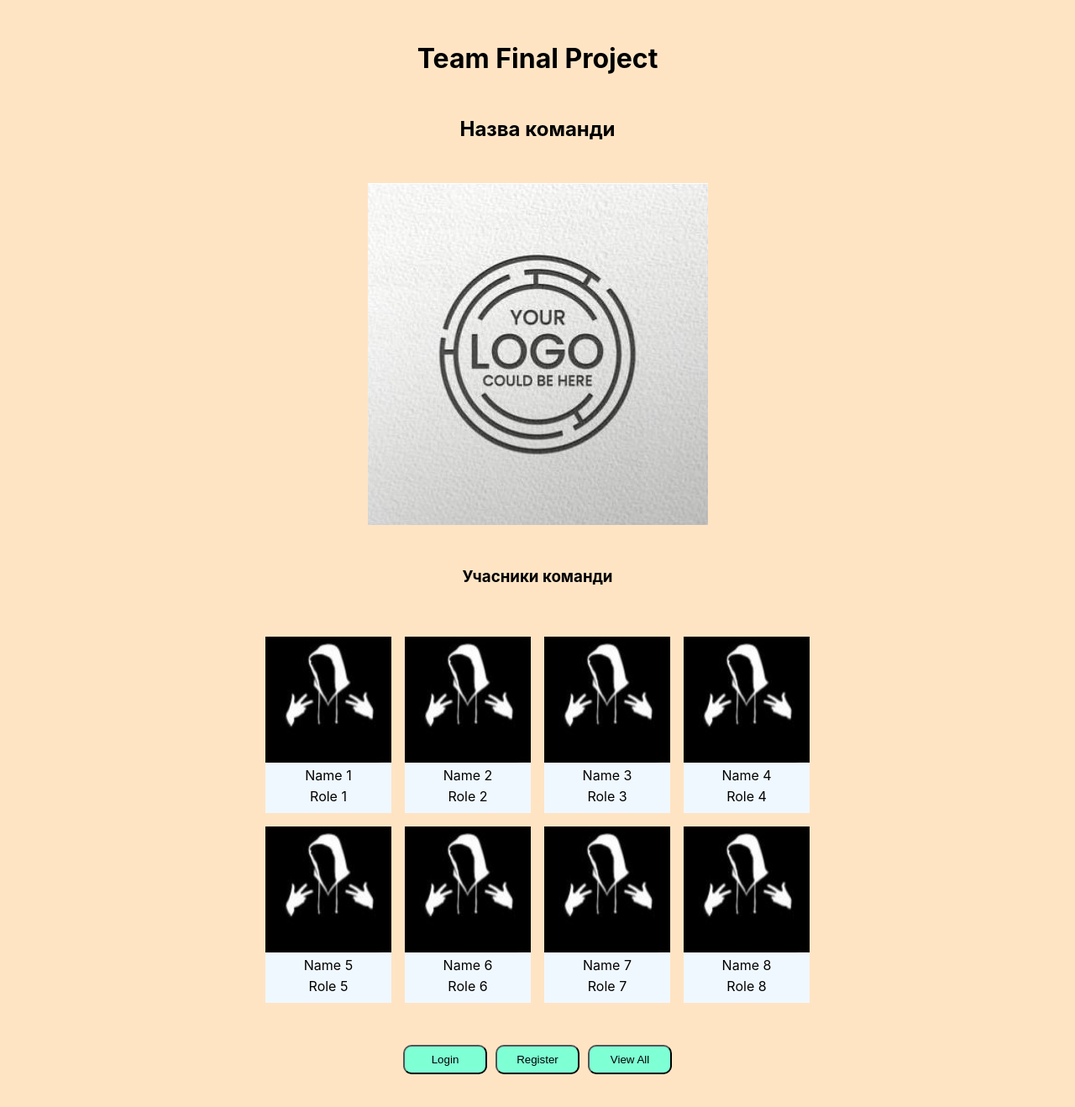
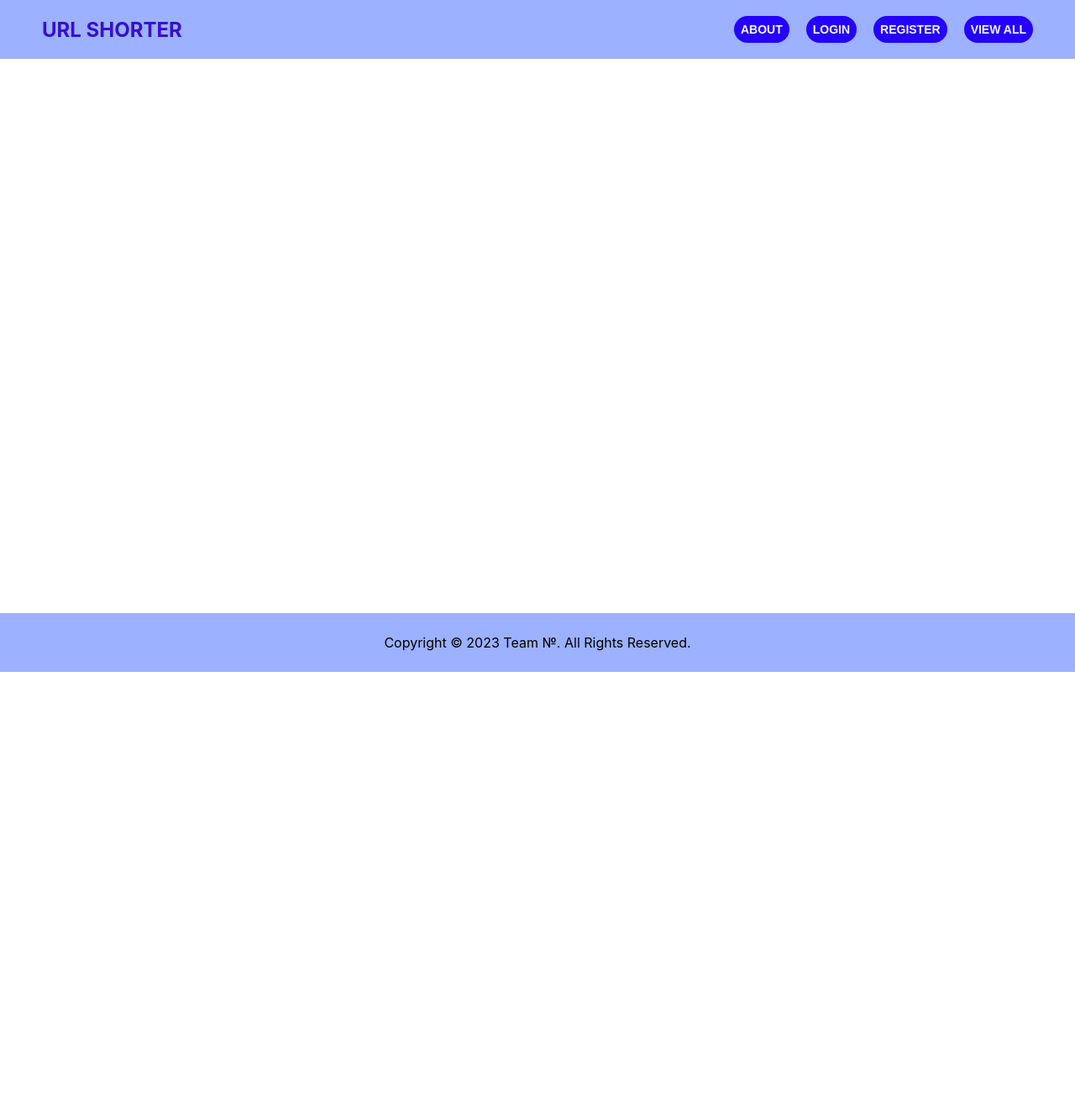
Before and after one commit to Ne4upara/JavaDev_13, a React (Create React App) app in the folder dd/: page / in a window 1280 px wide. Shown: the top 1318 px of the page at 84% size. After the commit the page ends 800 px from the top, so only its background shows below. Built offline with nearby package versions, Linux system fonts and the light colour scheme.

Commit message:
add styles

```diff
--- /dev/null
+++ b/dd/src/About.js
@@ -0,0 +1,45 @@
+import React from 'react';
+import './App.css'
+import './styles/divWithImage.css'
+
+const imagesData = [
+    { id: 1, src: './images/photo1.jpg', alt: 'Photo 1', name: 'Name 1', role: 'Role 1' },
+    { id: 2, src: './images/photo2.jpg', alt: 'Photo 2', name: 'Name 2', role: 'Role 2' },
+    { id: 3, src: './images/photo3.jpg', alt: 'Photo 3', name: 'Name 3', role: 'Role 3' },
+    { id: 4, src: './images/photo4.jpg', alt: 'Photo 4', name: 'Name 4', role: 'Role 4' },
+    { id: 5, src: './images/photo5.jpg', alt: 'Photo 5', name: 'Name 5', role: 'Role 5' },
+    { id: 6, src: './images/photo6.jpg', alt: 'Photo 6', name: 'Name 6', role: 'Role 6' },
+    { id: 7, src: './images/photo7.jpg', alt: 'Photo 7', name: 'Name 7', role: 'Role 7' },
+    { id: 8, src: './images/photo8.jpg', alt: 'Photo 8', name: 'Name 8', role: 'Role 8' },
+];
+
+const About = () => {
+    return (
+        <div className='App-container'>
+            <h1 className='App-title'>Team Final Project </h1>
+            <div className='About-info'>
+                <div className='App-command'>
+                    <h2 className='App-command-title'>Назва команди</h2>
+                    <div className="divWithImage">
+                        <img src="/images/logo.jpg" alt="Logo team" />
+                    </div>
+                </div>
+                <div className='App-team'>
+                    <h2>Учасники команди</h2>
+                    <div className='App-team-info'>
+                        {imagesData.map((image) => (
+                            <div key={image.id} className='team-member'>
+                                <img src={image.src} alt={image.alt}
+                                    style={{ width: '150px', height: '150px' }} />
+                                <span>{image.name}</span>
+                                <span>{image.role}</span>
+                            </div>
+                        ))}
+                    </div>
+                </div>
+            </div>
+        </div>
+    );
+};
+
+export default About;
--- a/dd/src/App.css
+++ b/dd/src/App.css
@@ -50,7 +50,7 @@ button {
   }
 }
 
-.App-header {
+/* .App-header {
   background-color: #282c34;
   min-height: 100vh;
   display: flex;
@@ -59,10 +59,15 @@ button {
   justify-content: center;
   font-size: calc(10px + 2vmin);
   color: white;
-}
+} */
 
 .App-link {
-  color: #61dafb;
+  color: #380fcf;
+  font-size: 24px;
+  font-weight: 700;
+      &:hover {
+      scale: 1.2;
+    }
 }
 
 @keyframes App-logo-spin {
@@ -74,25 +79,62 @@ button {
   }
 }
 
+.App-layout {
+  width: 100vw;
+  height: 100vh;
+}
+
+.App-header {
+  position: fixed;
+  width: 100vw;
+  height: 70px;
+  background-color: #9cb1ff;
+  display: flex;
+  justify-content: space-between;
+  align-items: center;
+  padding: 0 50px;
+}
+
+.App-footer {
+  width: 100vw;
+  height: 70px;
+  background-color: #9cb1ff;
+  text-align: center;
+  line-height: 70px;
+  position: fixed;
+  bottom: 0;
+  left: 0;
+}
+
 .App-container {
+  padding-top: 100px;
+  width: 100vw;
   display: flex;
   flex-direction: column;
-  text-align: center;
   align-items: center;
-  padding-top: 50px;
-  background-color: bisque;
+  justify-content: center;
+  overflow: hidden;
+}
+
+.About-info {
+  display: flex;
+  gap: 50px;
+  margin-top: 50px;
+  justify-content: space-between;
+  align-items: center;
+
 }
 
 .App-Title {
   text-align: center;
-  margin-bottom: 50px;
   font-size: 36px;
 }
 
 .App-command {
   display: flex;
   flex-direction: column;
-  margin-top: 50px;
+  align-items: center;
+  /* margin-top: 50px; */
 }
 
 .App-team {
@@ -100,7 +142,7 @@ button {
   flex-direction: column;
   align-items: center;
   gap: 10px;
-  margin-bottom: 50px;
+  /* margin-bottom: 50px; */
 }
 
 .App-team-info {
@@ -109,6 +151,7 @@ button {
   grid-template-rows: repeat(2, 1fr);
   gap: 16px;
   margin-top: 50px;
+    text-align: center;
 }
 
 .team-member {
@@ -121,17 +164,59 @@ button {
 
 .buttons {
   display: flex;
-  gap: 10px;
-  margin-bottom: 50px;
+  gap: 20px;
+
+}
+
+.button {
+  padding: 8px;
+  border-radius: 50px;
+  background-color: #2501ff;
+  color: aliceblue;
+  text-transform: uppercase;
+  font-size: 14px;
+  font-weight: 700;
+  text-decoration: none;
+  border: none;
+  &:hover {
+    scale: 1.2;
+  }
+}
+
+  .Auth-title {
+      color: #9cb1ff;
+      text-transform: uppercase;
+      margin-bottom: 20px;
   }
 
-  .buttons li button {
-    width: 100px;
-    padding: 8px;
-    border-radius: 10px;
-    background-color:aquamarine;
-    text-decoration: none;
+  .Form {
+    display: flex;
+    flex-direction: column;
   }
+
+  .Form-label {
+    display: flex;
+    flex-direction: column;
+  }
+
+  .Form-label p {
+  color: #380fcf;
+  font-size: 16px;
+  font-weight: bold;
+  margin-bottom: 5px;
+  }
+  .Form-label input {
+    font-size: 16px;
+  background-color: #ecf2ff;
+  border: none;
+  outline: none;
+  }
+
+.Auth-text {
+  margin-top: 20px;
+
+}
+
 
   a {
     text-decoration: none;
--- a/dd/src/App.js
+++ b/dd/src/App.js
@@ -6,15 +6,18 @@ import RegistrationPage from './RegistrationPage';
 import ViewAllPage from './ViewAllPage';
 import './App.css'
 import './styles/divWithImage.css'
+import About from './About';
 
 const App = () => {
     return (
         <Router>
             <Routes>
-                <Route path='/' index element={<Home />} />
-                <Route path="/login" element={<AuthPage />} />
-                <Route path="/register" element={<RegistrationPage />} />
-                <Route path="/viewAll" element={<ViewAllPage />} />
+                <Route path='/' element={<Home />}>
+                    <Route path="about" element={<About />} />
+                    <Route path="login" element={<AuthPage />} />
+                    <Route path="register" element={<RegistrationPage />} />
+                    <Route path="viewAll" element={<ViewAllPage />} />
+                </Route>
             </Routes>
 
         </Router>
--- a/dd/src/AuthPage.js
+++ b/dd/src/AuthPage.js
@@ -25,17 +25,19 @@ const AuthPage = () => {
                 setError('Пароль должен быть не менее 8 символов');
             }
         } catch (error) {
-            console.error('Произошла неожиданная ошибка при регистрации', error.response?.data || error.message);
-            setError('Произошла неожиданная ошибка при регистрации');
+            console.error('Произошла неожиданная ошибка при авторизации', error.response?.data || error.message);
+            setError('Произошла неожиданная ошибка при авторизации');
         }
     };
 
     return (
-        <div>
-            <h1>Login Page</h1>
-            <form>
-                <label>
+        <div className='App-container'>
+            <h1 className='Auth-title'>Login</h1>
+            <form className='Form'>
+                <label className='Form-label'>
+                    <p>
                     Username:
+                    </p>
                     <input
                         type="text"
                         value={username}
@@ -43,8 +45,10 @@ const AuthPage = () => {
                     />
                 </label>
                 <br/>
-                <label>
+                <label className='Form-label'>
+                    <p>
                     Password:
+                    </p>
                     <input
                         type="password"
                         value={password}
@@ -52,12 +56,12 @@ const AuthPage = () => {
                     />
                 </label>
                 <br/>
-                <button type="button" onClick={handleLogin}>
+                <button type="button" onClick={handleLogin} className='button'>
                     Login
                 </button>
             </form>
             {error && <p>{error}</p>}
-            <p>
+            <p className='Auth-text'>
                 Нет аккаунта? <Link to="/register">Зарегистрируйтесь</Link>.
             </p>
         </div>
--- /dev/null
+++ b/dd/src/Footer.js
@@ -0,0 +1,13 @@
+import React from 'react';
+import './App.css'
+
+const Footer = () => {
+    return (
+        <div className='App-footer'>
+            <p>Copyright &copy; 2023 Team №. All Rights Reserved. </p>
+        </div>
+    )
+
+}
+
+export default Footer;
--- /dev/null
+++ b/dd/src/Header.js
@@ -0,0 +1,43 @@
+import React from 'react';
+import './App.css'
+
+const Header = () => {
+    return (
+        <div className='App-header'>
+            <a href='/' className='App-link'>URL SHORTER</a>
+            <ul className='buttons'>
+                <li>
+                    <a href="/about">
+                        <button className='button'>
+                            About
+                        </button>
+                    </a>
+                </li>
+                <li>
+                    <a href="/login">
+                        <button className='button'>
+                            Login
+                        </button>
+                    </a>
+                </li>
+                <li>
+                    <a href="/register">
+                        <button className='button'>
+                            Register
+                        </button>
+                    </a>
+                </li>
+                <li>
+                    <a href="/viewAll">
+                        <button className='button'>
+                            View All
+                        </button>
+                    </a>
+                </li>
+            </ul>
+        </div>
+    )
+
+}
+
+export default Header;
--- a/dd/src/Home.js
+++ b/dd/src/Home.js
@@ -1,66 +1,16 @@
 import React from 'react';
 import './App.css'
-import './styles/divWithImage.css'
+import Header from './Header';
+import Footer from './Footer';
+import { Outlet } from 'react-router-dom';
 
-const imagesData = [
-    { id: 1, src: './images/photo1.jpg', alt: 'Photo 1', name: 'Name 1', role: 'Role 1' },
-    { id: 2, src: './images/photo2.jpg', alt: 'Photo 2', name: 'Name 2', role: 'Role 2' },
-    { id: 3, src: './images/photo3.jpg', alt: 'Photo 3', name: 'Name 3', role: 'Role 3' },
-    { id: 4, src: './images/photo4.jpg', alt: 'Photo 4', name: 'Name 4', role: 'Role 4' },
-    { id: 5, src: './images/photo5.jpg', alt: 'Photo 5', name: 'Name 5', role: 'Role 5' },
-    { id: 6, src: './images/photo6.jpg', alt: 'Photo 6', name: 'Name 6', role: 'Role 6' },
-    { id: 7, src: './images/photo7.jpg', alt: 'Photo 7', name: 'Name 7', role: 'Role 7' },
-    { id: 8, src: './images/photo8.jpg', alt: 'Photo 8', name: 'Name 8', role: 'Role 8' },
-];
 
 const Home = () => {
     return (
-        <div className='App-container'>
-            <h1 className='App-title'>Team Final Project </h1>
-            <div className='App-command'>
-                <h2 className='App-command-title'>Назва команди</h2>
-                <div className="divWithImage">
-                    <img src="/images/logo.jpg" alt="Logo team" />
-                </div>
-            </div>
-            <div className='App-team'>
-                <h3>Учасники команди</h3>
-                <div className='App-team-info'>
-                    {imagesData.map((image) => (
-                        <div key={image.id} className='team-member'>
-                            <img src={image.src} alt={image.alt}
-                                style={{ width: '150px', height: '150px' }} />
-                            <span>{image.name}</span>
-                            <span>{image.role}</span>
-                        </div>
-                    ))}
-                </div>
-            </div>
-            <div >
-                <ul className='buttons'>
-                    <li>
-                        <a href="/login">
-                            <button>
-                                Login
-                            </button>
-                        </a>
-                    </li>
-                    <li>
-                        <a href="/register">
-                            <button>
-                                Register
-                            </button>
-                        </a>
-                    </li>
-                    <li>
-                        <a href="/viewAll">
-                            <button>
-                                View All
-                            </button>
-                        </a>
-                    </li>
-                </ul>
-            </div>
+        <div className='App-layout'>
+            <Header />
+                <Outlet/>
+            <Footer/>
         </div>
     );
 };
--- a/dd/src/ViewAllPage.js
+++ b/dd/src/ViewAllPage.js
@@ -27,7 +27,7 @@ const ViewAllPage = () => {
     }, []);
 
     return (
-        <div>
+        <div className='App-container'>
             <h1>View All Page</h1>
             {error && <p>{error}</p>}
             {data.map((item, index) => (
```
Also changed, not shown: dd/src/RegistrationPage.js (+18 -8 lines), 2 other files (tests, documents, lock files or other folders).
